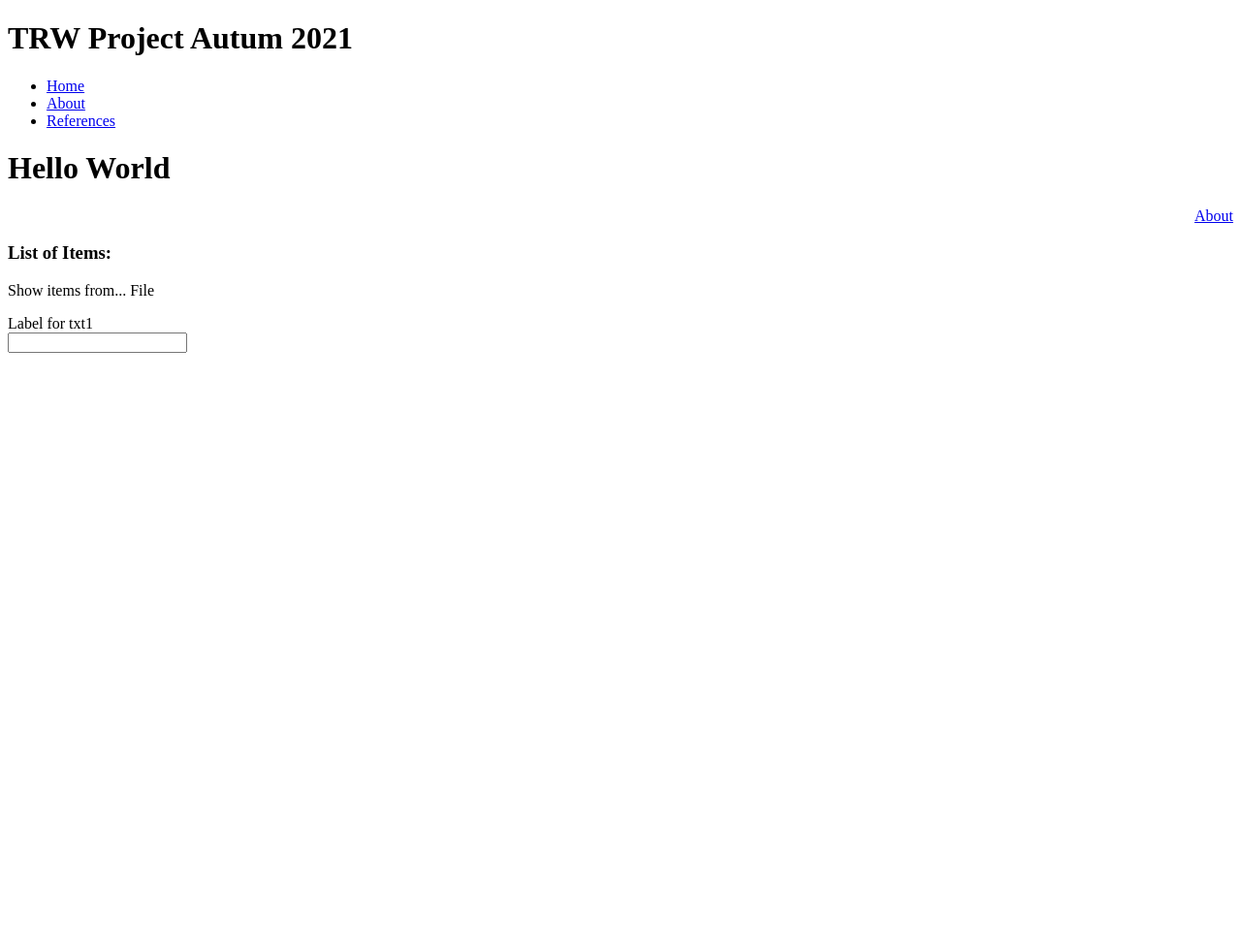
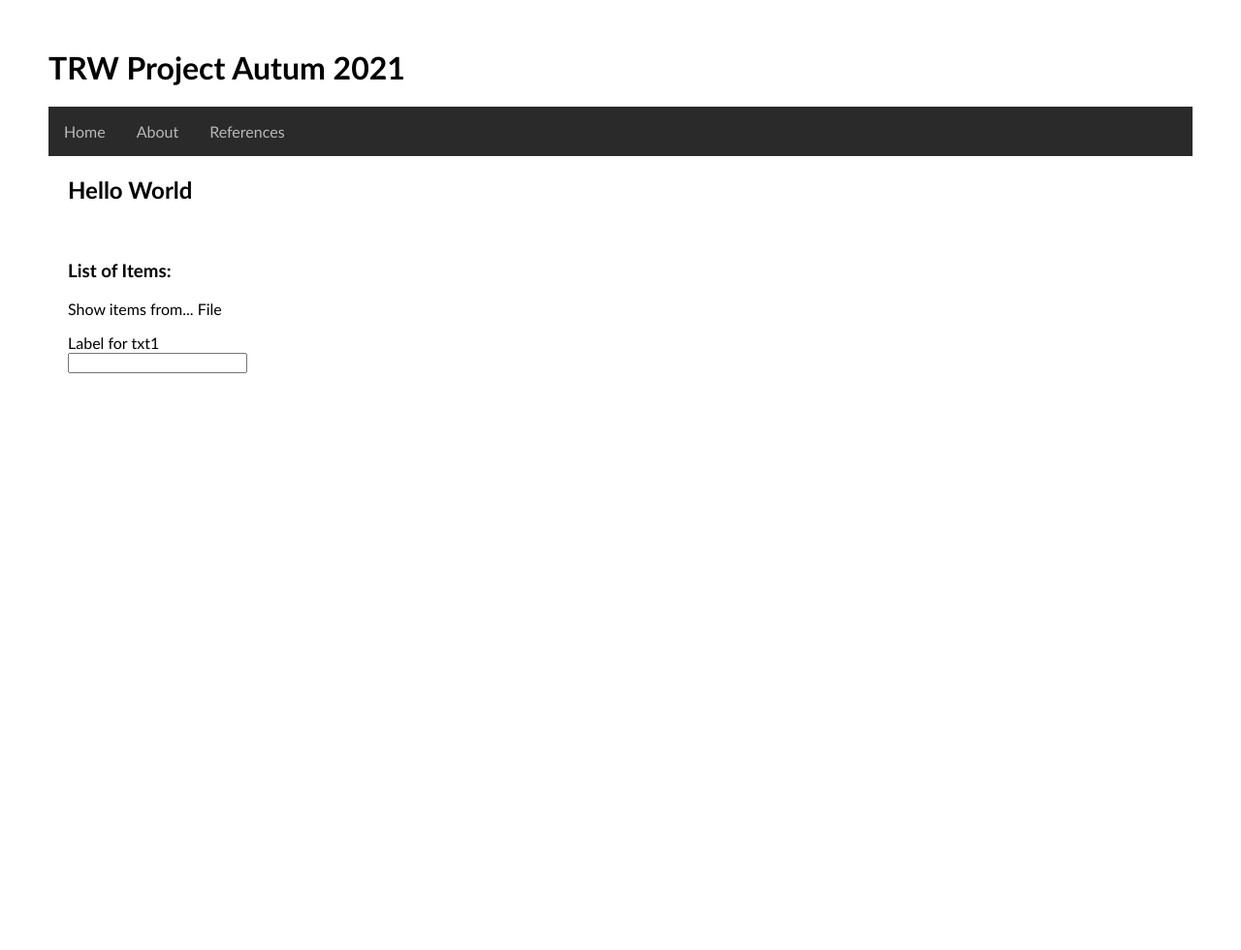
Before and after one commit to tomwestbrook1/TRWebApp, a Flask app: page / in a window 1280 px wide. Shown: the top 980 px of the page at 97% size. Before the commit the page ends 364 px from the top, so only its background shows below. Run offline with Flask 2, Linux system fonts and the light colour scheme.

Commit message:
working styling

```diff
--- a/flask_app.py
+++ b/flask_app.py
@@ -4,16 +4,16 @@ import webbrowser
 from markupsafe import escape
 
 # variables....
-app = Flask(__name__, static_url_path='')
-
+app = Flask(__name__, static_url_path='/static')
+app.config['TESTING'] = True
+app.config.update(
+    TESTING=True,
+    TEMPLATES_AUTO_RELOAD = True
+)
 # functions...
 
 
 @app.route("/")
-def main_page():
-    return render_template("ContentHome.html")
-
-
 @app.route("/home")
 def home():
     return render_template("ContentHome.html")
@@ -47,4 +47,5 @@ def action_form():
 
 
 if __name__ == "__main__":
+
     app.run()
--- /dev/null
+++ b/static/template1.css
@@ -0,0 +1,30 @@
+ul {
+    list-style-type: none;
+    background-color: #2a2a2a;
+    margin: 0;
+    padding: 0;
+    overflow: hidden;
+}
+
+li {
+    float: left;
+}
+
+li a {
+    display: block;
+    color: rgba(202, 202, 202, 0.89);
+    text-align: center;
+    padding: 16px;
+    text-decoration: none;
+}
+
+body {
+    margin: 50px;
+    font-family: 'Trebuchet MS', sans-serif;
+}
+
+.central {
+    text-align: left;
+    min-height: 100vh;
+    margin: 20px;
+}
--- a/templates/About.html
+++ b/templates/About.html
@@ -9,9 +9,7 @@
 <body>
     {% extends "template.html" %}
     {% block content %}
-    <h1>TRW Flask Web App</h1>
-    <div style="float: right"><a href="/">Home</a></div>
-    <h3>About</h3>
+    <h2>About</h2>
     <p>This is a Flask based web app running locally on my machine</p>
     <p>Web pages are running through Flask</p>
     <p>Connect on LinkedIn: <a href="https://www.linkedin.com/in/tom-westbrook-7a436316b/">LinkedIn</a></p>
--- a/templates/ContentHome.html
+++ b/templates/ContentHome.html
@@ -10,10 +10,9 @@
 <body>
     {% extends "template.html" %}
     {% block content %}
+    <div class="central">
         <header>
-        <h1>Hello World</h1>
-        <div style="float: right"><a href="{{ url_for('about') }}">About</a>
-        </div>
+            <h2>Hello World</h2>
             <br>
         </header>
         <h3>List of Items:</h3>
@@ -23,6 +22,8 @@
             <label for="txt1">Label for txt1</label><br>
             <input type="text" id="txtinput" name="txtinput"><br>
         </form>
+    </div>
+
     {% endblock %}
 </body>
 
--- a/templates/template.html
+++ b/templates/template.html
@@ -4,7 +4,7 @@
 <head>
     <meta charset="utf-8">
     <title>TRW Project 2021</title>
-    <link rel="stylesheet" href="{{ url_for('static', filename='css/template1.css') }}">
+    <link rel="stylesheet" type="text/css" href="{{ url_for('static', filename='template1.css') }}">
 </head>
 
 <body>
```
Lines whose indentation alone changed are shown as unchanged.
